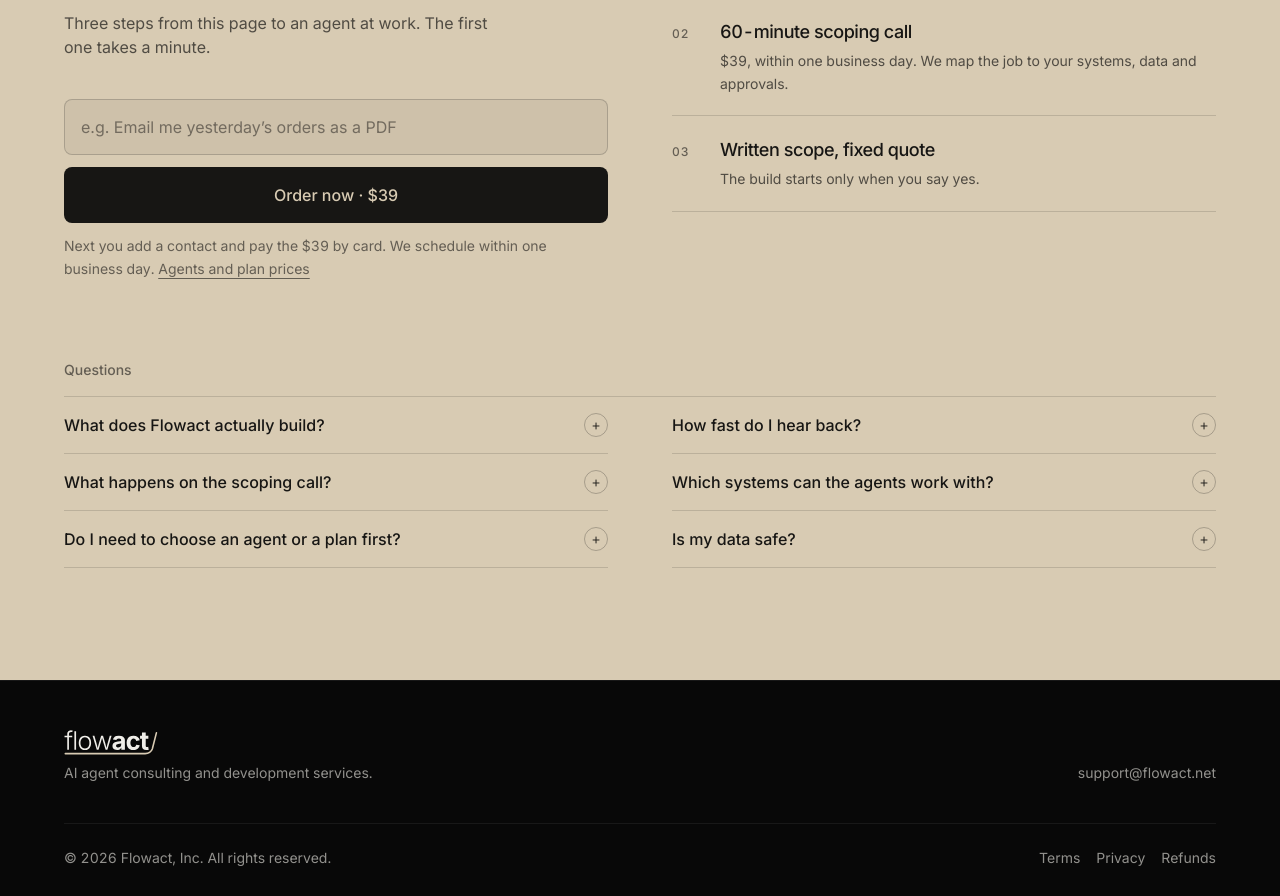
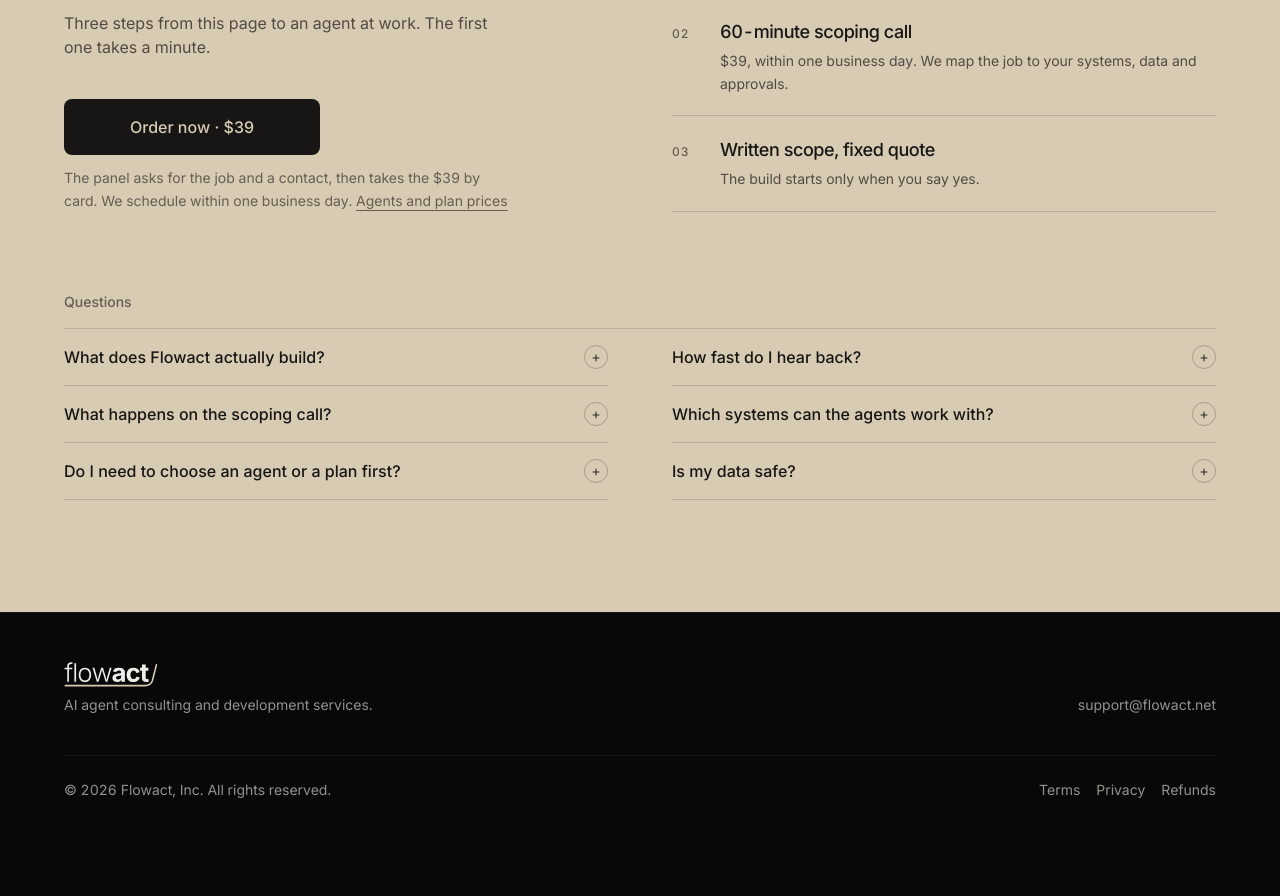
Before and after one commit to HannahTeng/saas_web, a Next.js app: page / in a window 1280 px wide. Shown: the part 2882-3778 px from the top of the page. After the commit the page ends 3730 px from the top, so only its background shows below. Built offline with nearby package versions, Linux system fonts and the light colour scheme; a web font is replaced by a local one.

Commit message:
Closing section: no field, one button
The sentence field read as a second button. The order panel asks for the sentence itself, so the close is the three steps and the one large button.

```diff
--- a/components/CTASection.tsx
+++ b/components/CTASection.tsx
@@ -1,6 +1,5 @@
 'use client'
 
-import { FormEvent, useState } from 'react'
 import Button from '@/components/Button'
 import FadeIn from '@/components/FadeIn'
 import FAQ from '@/components/FAQ'
@@ -15,15 +14,11 @@
   { en: 'Written scope, fixed quote', zh: '书面范围和固定报价', enLine: 'The build starts only when you say yes.', zhLine: '你点头之后才开工。' },
 ]
 
-/** The close, on the accent as a surface: the three-step path, the sentence that starts it, one large button; then the questions. */
+/** The close, on the accent as a surface: the three-step path and one large button that opens the order panel; then the questions. */
 export default function CTASection() {
   const { language } = useLanguage()
   const { openOrder } = useOrder()
   const zh = language === 'zh'
-  const [job, setJob] = useState('')
-
-  // The sentence typed here lands in the order panel's message field, so the panel only has to ask for a contact.
-  const start = (e: FormEvent) => { e.preventDefault(); openOrder({ message: job.trim() }) }
 
   return (
     <Section id="contact" rule={false} className="bg-accent text-accent-ink">
@@ -39,7 +34,7 @@
             </p>
           </div>
 
-          {/* The path, as three ruled entries. On wide screens it stands beside the heading and the form. */}
+          {/* The path, as three ruled entries. On wide screens it stands beside the heading and the button. */}
           <ol className="border-t border-accent-ink/15 md:col-start-2 md:row-span-2 md:self-start">
             {STEPS.map((s, i) => (
               <li key={s.en} className="grid grid-cols-[2.5rem_1fr] items-baseline gap-x-2 gap-y-1 border-b border-accent-ink/15 py-4 md:py-5">
@@ -50,21 +45,15 @@
             ))}
           </ol>
 
-          <form onSubmit={start} className="grid gap-3 md:col-start-1 md:row-start-2">
-            <label htmlFor="job" className="sr-only">{zh ? '你想让 Agent 做什么？' : 'What should the agent do?'}</label>
-            <input
-              id="job"
-              value={job}
-              onChange={(e) => setJob(e.target.value)}
-              className="field h-14 border-accent-ink/20 bg-accent-ink/5 py-0 text-base text-accent-ink placeholder:text-accent-ink/50 focus:border-accent-ink"
-              placeholder={zh ? '例如：每天早上把昨天的订单发给我' : 'e.g. Email me yesterday’s orders as a PDF'}
-            />
-            <Button type="submit" size="lg" variant="inverse" className="h-14 w-full px-8 text-base">{zh ? '立即下单 · $39' : 'Order now · $39'}</Button>
-            <p className="text-sm leading-relaxed text-accent-ink/60">
-              {zh ? '接着留联系方式、在线付 $39，我们一个工作日内约好时间。' : 'Next you add a contact and pay the $39 by card. We schedule within one business day.'}{' '}
+          <div className="grid gap-3 md:col-start-1 md:row-start-2">
+            <Button size="lg" variant="inverse" onClick={() => openOrder()} className="h-14 w-full px-10 text-base sm:w-auto sm:min-w-[16rem] sm:justify-self-start">
+              {zh ? '立即下单 · $39' : 'Order now · $39'}
+            </Button>
+            <p className="max-w-md text-sm leading-relaxed text-accent-ink/60">
+              {zh ? '面板里写一句要做的事、留联系方式，在线付 $39，我们一个工作日内约好时间。' : 'The panel asks for the job and a contact, then takes the $39 by card. We schedule within one business day.'}{' '}
               <a href="/build" className="underline underline-offset-4 hover:text-accent-ink">{zh ? '各类 Agent 和方案价格' : 'Agents and plan prices'}</a>
             </p>
-          </form>
+          </div>
         </div>
       </FadeIn>
       <FadeIn delay={0.1} className="mt-16 md:mt-20">
```
